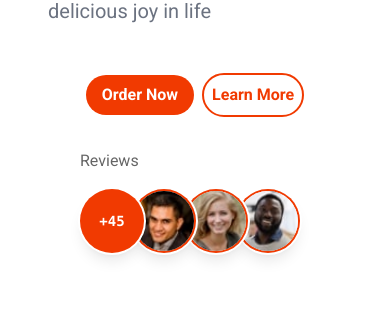
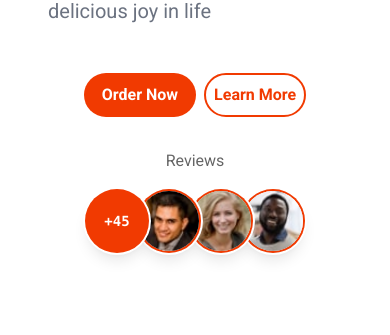
Before and after one commit to reyhane9015/fast-food, a Next.js app: page / in a window 390 px wide. Shown: the part 355-690 px from the top of the page. Built offline with nearby package versions, Linux system fonts and the light colour scheme; no server answers; the database is empty.

Commit message:
little changes in button

```diff
--- a/src/components/BestSellers.js
+++ b/src/components/BestSellers.js
@@ -42,7 +42,9 @@ function BestSellers() {
         </div>
       )}
 
-      {error && <div className="text-red-500">{error}</div>}
+      {error && (
+        <div className="text-red-500 font-bold text-center">{error}</div>
+      )}
 
       <div className="max-w-6xl mx-auto grid grid-cols-1 md:grid-cols-3 lg:grid-cols-4 gap-4 md:gap-6">
         {bestSellers?.length > 0 &&
--- a/src/components/NewestProducts.js
+++ b/src/components/NewestProducts.js
@@ -39,7 +39,9 @@ function NewestProducts() {
         </div>
       )}
 
-      {error && <div className="text-red-500">{error}</div>}
+      {error && (
+        <div className="text-red-500 font-bold text-center">{error}</div>
+      )}
 
       <div className="max-w-6xl mx-auto grid grid-cols-1 md:grid-cols-4 gap-4 md:gap-6">
         {newestProducts?.length > 0 &&
--- a/src/components/menu/MenuItemForm.js
+++ b/src/components/menu/MenuItemForm.js
@@ -30,6 +30,8 @@ function MenuItemForm({ onSubmit, menuItem, category, setCategory }) {
         const selectedCategory = categories.find(
           (cat) => cat._id === menuItem.category
         );
+
+
         if (selectedCategory) {
           setCategory(selectedCategory);
         }
--- a/src/components/ui/ButtonPrimary.js
+++ b/src/components/ui/ButtonPrimary.js
@@ -3,7 +3,7 @@ import { motion } from "framer-motion";
 function ButtonPrimary({ title, type = "button", onClick }) {
   return (
     <motion.button
-      whileHover={{ scale: 1.05 }}
+      whileHover={{ scale: 1.02 }}
       whileTap={{ scale: 0.85 }}
       type={type}
       onClick={onClick}
--- a/src/components/ui/ButtonSecondery.js
+++ b/src/components/ui/ButtonSecondery.js
@@ -3,7 +3,7 @@ import { motion } from "framer-motion";
 function ButtonSecondery({ title, type = "button", onClick }) {
   return (
     <motion.button
-      whileHover={{ scale: 1.05 }}
+      whileHover={{ scale: 1.02 }}
       whileTap={{ scale: 0.85 }}
       type={type}
       onClick={onClick}
--- a/src/components/ui/LinkPrimary.js
+++ b/src/components/ui/LinkPrimary.js
@@ -4,9 +4,9 @@ import Link from "next/link";
 function LinkPrimary({ href, title }) {
   return (
     <motion.div
-      whileHover={{ scale: 1.05 }}
+      whileHover={{ scale: 1.02 }}
       whileTap={{ scale: 0.85 }}
-      className="flex items-center justify-center bg-primary text-white px-4 py-2 md:px-8 rounded-full text-md lg:text-lg font-semibold hover:bg-transparent hover:text-primary hover:border-2 hover:border-primary"
+      className="flex items-center justify-center bg-primary text-white px-4 py-2 md:px-8 rounded-full text-md lg:text-lg font-semibold border-2 border-transparent hover:bg-transparent hover:text-primary hover:border-2 hover:border-primary"
     >
       <Link href={href}>{title}</Link>
     </motion.div>
--- a/src/components/ui/LinkSecondery.js
+++ b/src/components/ui/LinkSecondery.js
@@ -4,7 +4,7 @@ import Link from "next/link";
 function LinkSecondery({ href, title }) {
   return (
     <motion.div
-      whileHover={{ scale: 1.05 }}
+      whileHover={{ scale: 1.02 }}
       whileTap={{ scale: 0.85 }}
       className="flex items-center justify-center bg-primary text-primary bg-transparent border-2 border-primary px-2 py-2 md:px-8 rounded-full text-md lg:text-lg font-semibold hover:bg-primary hover:text-white"
     >
--- a/src/components/ui/Reviews.js
+++ b/src/components/ui/Reviews.js
@@ -8,7 +8,7 @@ function Reviews() {
       initial="offscreen"
       whileInView="onscreen"
       variants={btnVariants}
-      className="relative overflow-auto p-8"
+      className="relative p-8 flex flex-col items-center justify-center md:items-start"
     >
       <div className="opacity-60 font-sm pb-4">Reviews</div>
       <div className="flex -space-x-3 font-mono text-white text-sm font-bold leading-6">
```
